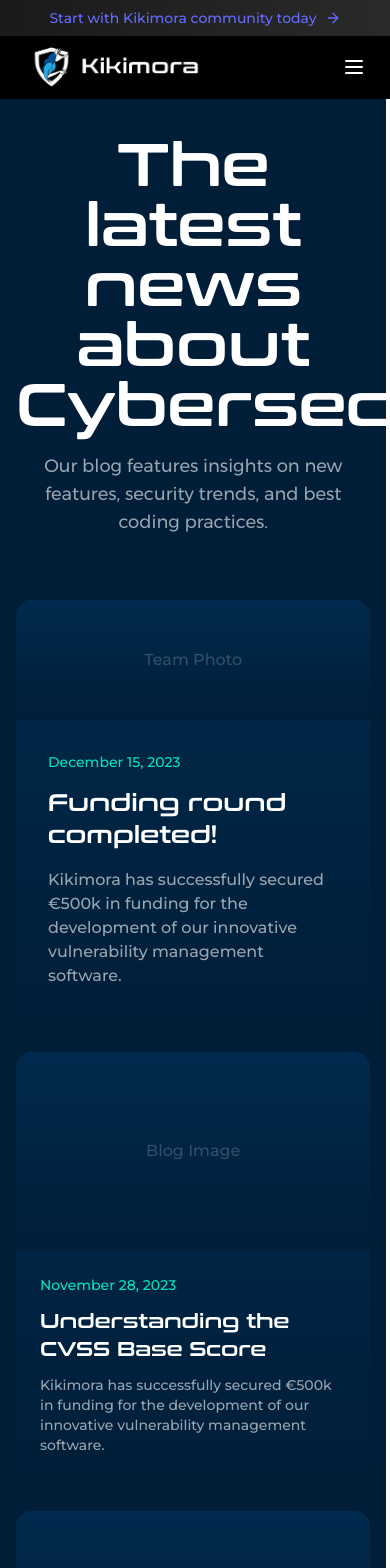
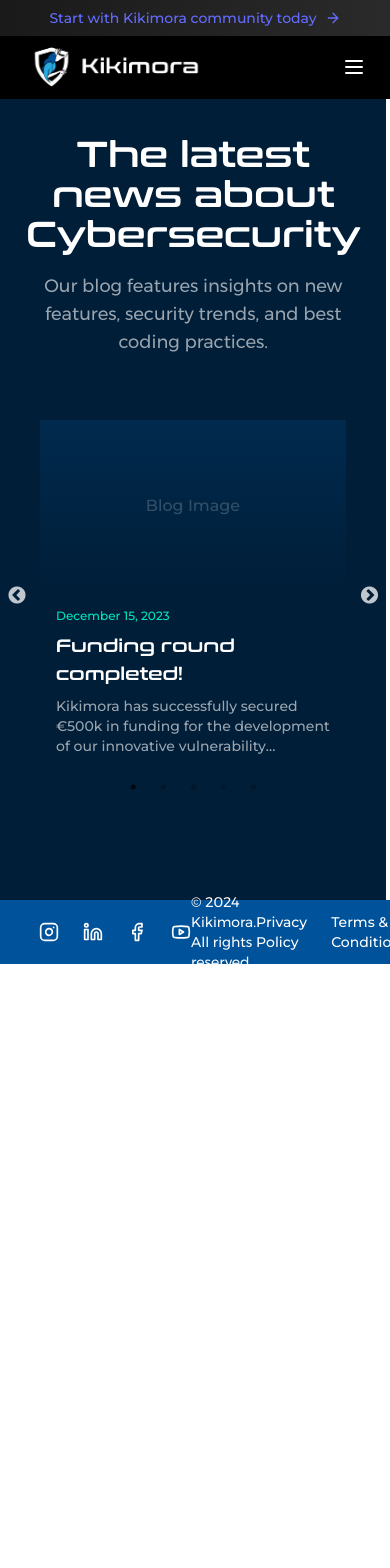
Before and after one commit to NikolaSirakov3/Kikimora-website, a React (Vite) app: page /blog in a window 390 px wide. Shown: the top 1568 px of the page. After the commit the page ends 964 px from the top, so only its background shows below. Built offline with nearby package versions, Linux system fonts and the light colour scheme.

Commit message:
Enhance BlogHero component with carousel functionality; integrate react-slick for improved blog post display and responsiveness. Update package dependencies for slick-carousel and react-slick.

```diff
--- a/package.json
+++ b/package.json
@@ -11,6 +11,7 @@
   },
   "dependencies": {
     "@radix-ui/react-slot": "^1.1.2",
+    "@types/react-slick": "^0.23.13",
     "@types/styled-components": "^5.1.34",
     "class-variance-authority": "^0.7.1",
     "clsx": "^2.1.1",
@@ -24,9 +25,11 @@
     "react-intersection-observer": "^9.16.0",
     "react-router": "^7.4.1",
     "react-router-dom": "^7.4.1",
+    "react-slick": "^0.30.3",
     "react-spring": "^9.7.5",
     "react-tsparticles": "^2.12.2",
     "resend": "^4.3.0",
+    "slick-carousel": "^1.8.1",
     "styled-components": "^6.1.17",
     "tailwind-merge": "^3.0.2",
     "tailwindcss-animate": "^1.0.7",
--- a/src/App.tsx
+++ b/src/App.tsx
@@ -46,8 +46,8 @@
                   <Testimonials />
                   <RequestDemo />
                   <Blog />
+                  <PlatformSection />
                   <GetInTouch />
-                  <PlatformSection />
                   <Newsletter />
                 </>
               }
--- a/src/components/blog/BlogHero.tsx
+++ b/src/components/blog/BlogHero.tsx
@@ -1,6 +1,9 @@
 import React from "react";
 import { format } from "date-fns";
 import { Link } from "react-router-dom";
+import Slider from "react-slick";
+import "slick-carousel/slick/slick.css";
+import "slick-carousel/slick/slick-theme.css";
 
 interface BlogPost {
   id: number;
@@ -54,12 +57,38 @@
 ];
 
 export function BlogHero() {
+  const settings = {
+    dots: true,
+    infinite: true,
+    speed: 500,
+    slidesToShow: 3,
+    slidesToScroll: 1,
+    centerMode: true,
+    centerPadding: "0",
+    responsive: [
+      {
+        breakpoint: 1024,
+        settings: {
+          slidesToShow: 2,
+          slidesToScroll: 1,
+        },
+      },
+      {
+        breakpoint: 640,
+        settings: {
+          slidesToShow: 1,
+          slidesToScroll: 1,
+        },
+      },
+    ],
+  };
+
   return (
     <section className="w-full bg-[#001E38] pt-20 pb-32">
       <div className="container mx-auto px-4 sm:px-6 lg:px-8">
         {/* Header */}
         <div className="text-center mb-16">
-          <h1 className="text-6xl text-white font-conthrax mb-4">
+          <h1 className="text-4xl text-white font-conthrax mb-4">
             The latest news about
             <br />
             Cybersecurity
@@ -70,40 +99,15 @@
           </p>
         </div>
 
-        {/* Blog Grid */}
-        <div className="flex flex-col gap-8">
-          {/* Featured Post (Full width) */}
+        {/* Blog Carousel */}
+        <div className="px-4">
+          <div className="max-w-[1200px] mx-auto">
+            <Slider {...settings}>
+              {blogPosts.map((post) => (
+                <div key={post.id} className="px-2">
                   <Link
-            to={`/blog/${blogPosts[0].id}`}
-            className="w-full bg-gradient-to-b from-[#002A4E] to-[#001E38] rounded-2xl overflow-hidden transition-transform hover:scale-[1.01]"
-          >
-            <div className="aspect-[16/5.4] relative">
-              <div className="absolute inset-0 bg-gradient-to-b from-[#002A4E] to-[#001E38] flex items-center justify-center">
-                <span className="text-white/20 font-montserrat">
-                  Team Photo
-                </span>
-              </div>
-            </div>
-            <div className="p-8">
-              <div className="text-[#00E5BE] text-sm font-montserrat mb-4">
-                {format(blogPosts[0].date, "MMMM dd, yyyy")}
-              </div>
-              <h2 className="text-white text-2xl font-conthrax mb-4">
-                {blogPosts[0].title}
-              </h2>
-              <p className="text-white/60 font-montserrat">
-                {blogPosts[0].description}
-              </p>
-            </div>
-          </Link>
-
-          {/* Two Column Grid for Regular Posts */}
-          <div className="grid grid-cols-1 md:grid-cols-2 gap-8">
-            {blogPosts.slice(1, 5).map((post) => (
-              <Link
-                key={post.id}
                     to={`/blog/${post.id}`}
-                className="bg-gradient-to-b from-[#002A4E] to-[#001E38] rounded-2xl overflow-hidden transition-transform hover:scale-[1.01]"
+                    className="w-[300px] bg-gradient-to-b from-[#002A4E] to-[#001E38] rounded-xl overflow-hidden transition-transform hover:scale-[1.01] h-full"
                   >
                     <div className="aspect-[16/9] relative">
                       <div className="absolute inset-0 bg-gradient-to-b from-[#002A4E] to-[#001E38] flex items-center justify-center">
@@ -112,19 +116,21 @@
                         </span>
                       </div>
                     </div>
-                <div className="p-6">
-                  <div className="text-[#00E5BE] text-sm font-montserrat mb-3">
+                    <div className="p-4">
+                      <div className="text-[#00E5BE] text-xs font-montserrat mb-2">
                         {format(post.date, "MMMM dd, yyyy")}
                       </div>
-                  <h3 className="text-white text-xl font-conthrax mb-3">
+                      <h3 className="text-white text-lg font-conthrax mb-2 line-clamp-2">
                         {post.title}
                       </h3>
-                  <p className="text-white/60 font-montserrat text-sm">
+                      <p className="text-white/60 font-montserrat text-sm line-clamp-3">
                         {post.description}
                       </p>
                     </div>
                   </Link>
+                </div>
               ))}
+            </Slider>
           </div>
         </div>
       </div>
```
Also changed, not shown: 1 other file (tests, documents, lock files or other folders). Lines whose indentation alone changed are shown as unchanged.
